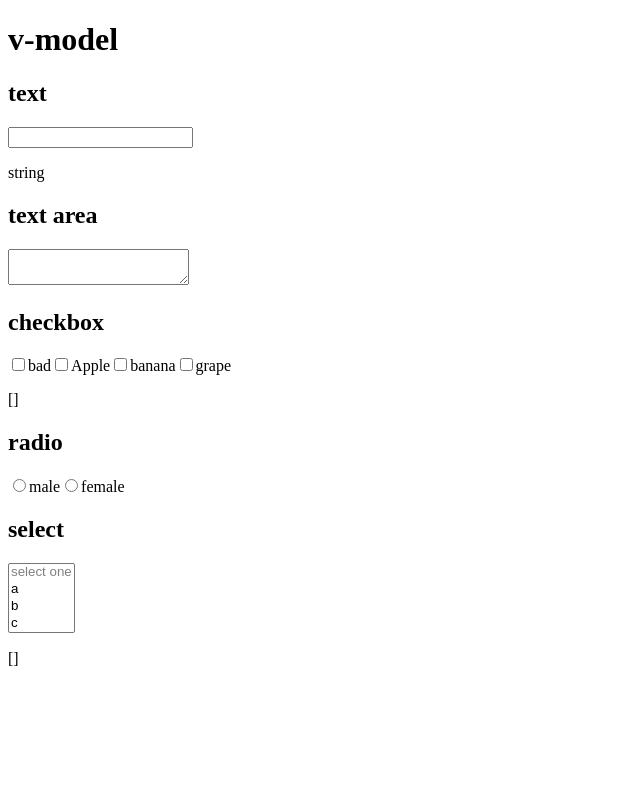
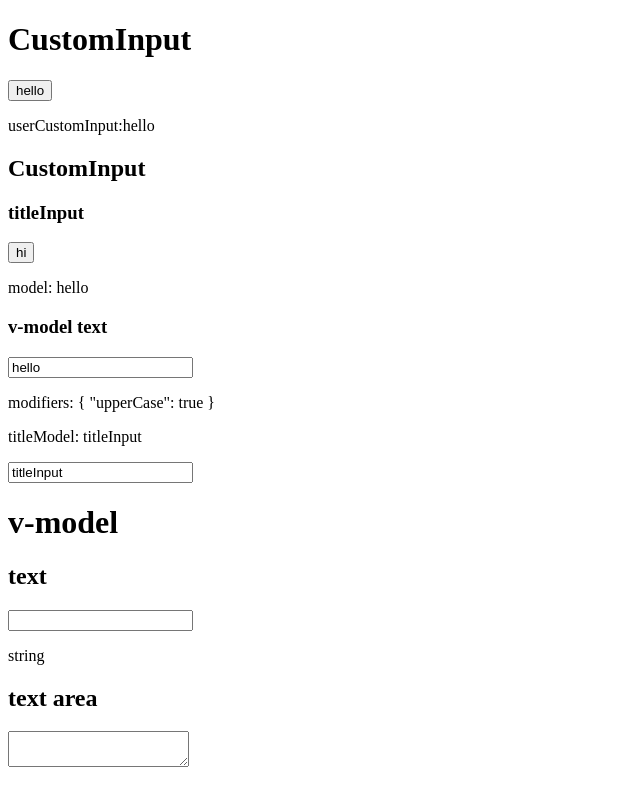
Before and after one commit to 802-web/form_by_vue, a Vue app: page / in a window 1280 px wide. Shown: the top 794 px of the page, without its empty margins (0-640 px from the left). Built offline with nearby package versions, Linux system fonts and the light colour scheme.

Commit message:
v-model-components

```diff
--- a/src/App.vue
+++ b/src/App.vue
@@ -1,5 +1,6 @@
 <script setup>
 import { ref } from 'vue'
+import CustomInput from './components/CustomInput.vue'
 
 const userInput = ref('')
 const msg = ref('')
@@ -7,9 +8,16 @@ const checked = ref('bad')
 const fruits = ref([])
 const gender = ref()
 const selected = ref([])
+const customUserInput = ref('hello')
+const titleInput = ref('titleInput')
 </script>
 
 <template>
+	<h1>CustomInput</h1>
+	<button @click="customUserInput = 'hello'">hello</button>
+	<p>userCustomInput:{{ customUserInput }}</p>
+	<CustomInput v-model.upperCase="customUserInput" v-model:title-name="titleInput" />
+
 	<h1>v-model</h1>
 	<h2>text</h2>
 	<input v-model.lazy.number="userInput" type="text" />
--- /dev/null
+++ b/src/components/CustomInput.vue
@@ -0,0 +1,27 @@
+<script setup>
+const [model, modifiers] = defineModel({
+	type: String,
+	set(value) {
+		if (modifiers.upperCase) {
+			return value.toUpperCase()
+		}
+		return value
+	},
+})
+const titleModel = defineModel('titleName', {
+	type: String,
+})
+model.value
+</script>
+
+<template>
+	<h2>CustomInput</h2>
+	<h3>{{ titleModel }}</h3>
+	<button @click="model = 'hi'">hi</button>
+	<p>model: {{ model }}</p>
+	<h3>v-model text</h3>
+	<input v-model="model" type="text" />
+	<p>modifiers: {{ modifiers }}</p>
+	<p>titleModel: {{ titleModel }}</p>
+	<input v-model="titleModel" type="text" />
+</template>
```
